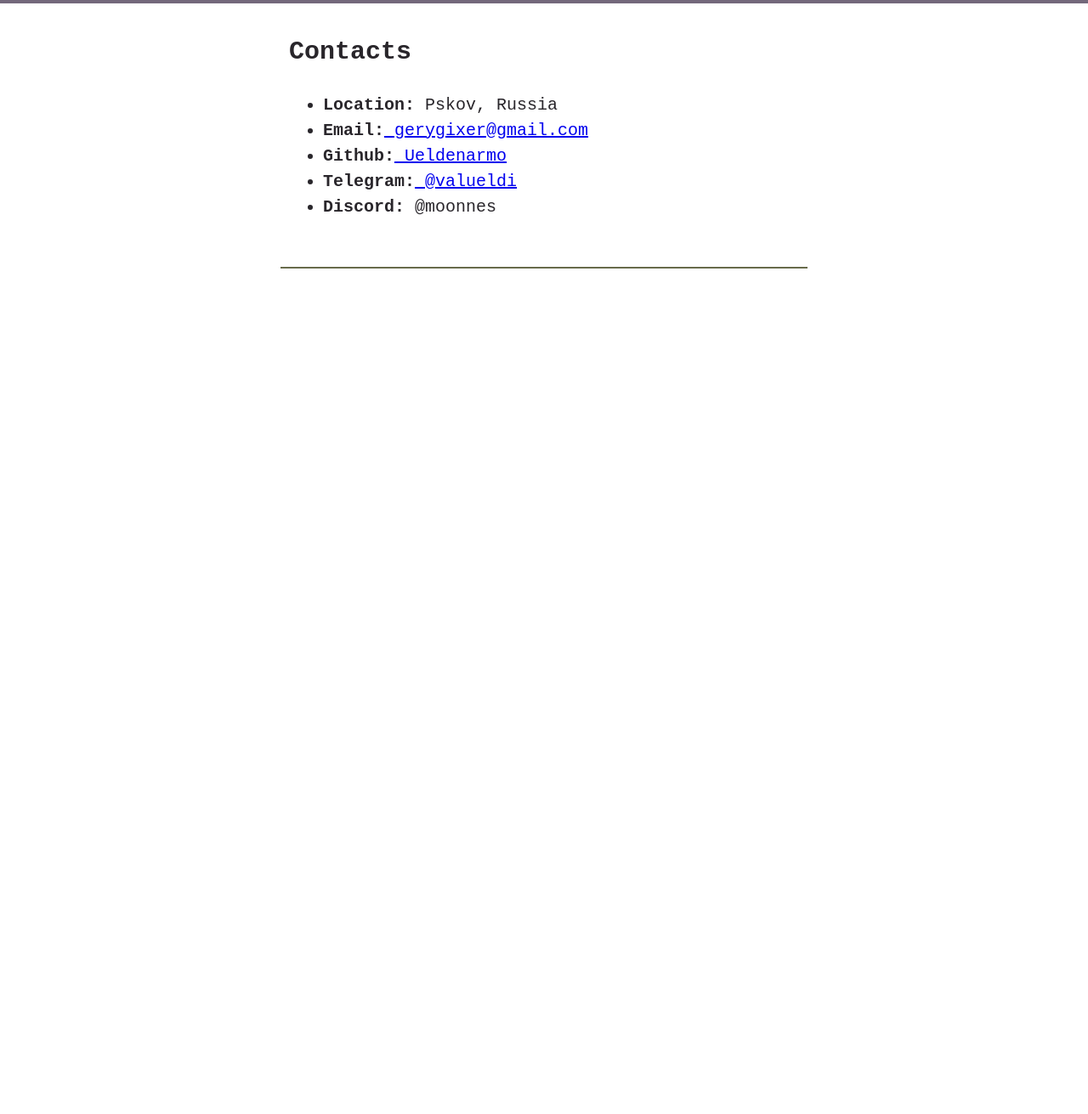
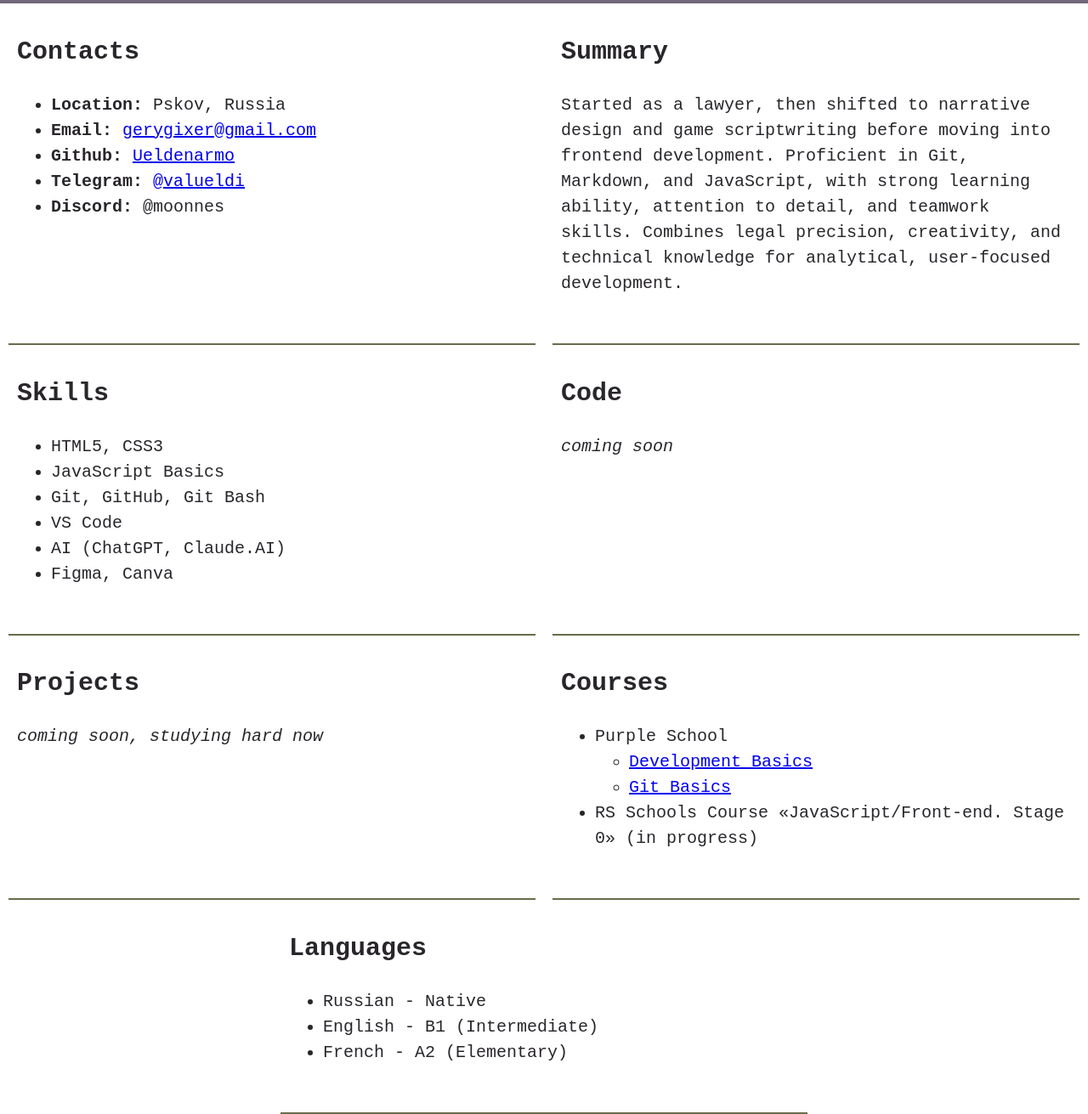
Before and after one commit to Ueldenarmo/rsschool-cv, a plain HTML site: page index.html in a window 1280 px wide. Shown: the part 359-1670 px from the top of the page at 85% size. Before the commit the page ends 800 px from the top, so only its background shows below. Drawn offline with Linux system fonts and the light colour scheme.

Commit message:
feat: add information to docs

```diff
--- a/index.html
+++ b/index.html
@@ -18,7 +18,7 @@
                     <li class="nav-item"><a href="#summary" class="nav-link">Summary</a></li>
                     <li class="nav-item"><a href="#skills" class="nav-link">Skills</a></li>
                     <li class="nav-item"><a href="#code" class="nav-link">Code</a></li>
-                    <li class="nav-item"><a href="#experience" class="nav-link">Work exp</a></li>
+                    <li class="nav-item"><a href="#projects" class="nav-link">Projects</a></li>
                     <li class="nav-item"><a href="#education" class="nav-link">Education</a></li>
                     <li class="nav-item"><a href="#languages" class="nav-link">Languages</a></li>
                 </ul>
@@ -37,18 +37,64 @@
             <section class="section" id="contacts">
                 <h2 class="section-title">Contacts</h2>
                 <ul class="section-list">
-                    <li class="section-item contacts-item"><b>Location:</b> Pskov, Russia</li>
-                    <li class="section-item contacts-item"><b>Email:</b><a href="mailto:gerygixer@gmail.com"
-                            title="email"> gerygixer@gmail.com</a></li>
-                    <li class="section-item contacts-item"><b>Github:</b><a href="https://github.com/Ueldenarmo"
-                            title="github"> Ueldenarmo</a></li>
-                    <li class="section-item contacts-item"><b>Telegram:</b><a href="https://t.me/valueldi"
-                            title="telegram"> @valueldi</a></li>
-                    <li class="section-item contacts-item"><b>Discord:</b> @moonnes</a></li>
+                    <li class="section-item contacts-item"><b>Location: </b>Pskov, Russia</li>
+                    <li class="section-item contacts-item"><b>Email: </b><a href="mailto:gerygixer@gmail.com"
+                            title="email">gerygixer@gmail.com</a></li>
+                    <li class="section-item contacts-item"><b>Github: </b><a href="https://github.com/Ueldenarmo"
+                            title="github">Ueldenarmo</a></li>
+                    <li class="section-item contacts-item"><b>Telegram: </b><a href="https://t.me/valueldi"
+                            title="telegram">@valueldi</a></li>
+                    <li class="section-item contacts-item"><b>Discord: </b>@moonnes</a></li>
+                </ul>
+            </section>
+            <section class="section" id="summary">
+                <h2 class="section-title">Summary</h2>
+                <p>Started as a lawyer, then shifted to narrative design and game scriptwriting before moving into
+                    frontend development. Proficient in Git, Markdown, and JavaScript, with strong learning ability,
+                    attention to detail, and teamwork skills. Combines legal precision, creativity, and technical
+                    knowledge for analytical, user-focused development.</p>
+            </section>
+            <section class="section" id="skills">
+                <h2 class="section-title">Skills</h2>
+                <ul class="section-list">
+                    <li class="section-item">HTML5, CSS3</li>
+                    <li class="section-item">JavaScript Basics</li>
+                    <li class="section-item">Git, GitHub, Git Bash</li>
+                    <li class="section-item">VS Code</li>
+                    <li class="section-item">AI (ChatGPT, Claude.AI)</li>
+                    <li class="section-item">Figma, Canva</li>
+                </ul>
+            </section>
+            <section class="section" id="code">
+                <h2 class="section-title">Code</h2>
+                <pre class="pre"><i>coming soon</i></pre>
+            </section>
+            <section class="section" id="projects">
+                <h2 class="section-title">Projects</h2>
+                <pre class="pre"><i>coming soon, studying hard now</i></pre>
+            </section>
+            <section class="section" id="education">
+                <h2 class="section-title">Courses</h2>
+                <ul class="section-list">
+                    <li class="section-item">Purple School</li>
+                    <ul>
+                        <li class="section-item"><a href="https://purpleschool.ru/course/code-basics"
+                                title="link-course">Development Basics</a></li>
+                        <li class="section-item"><a href="https://purpleschool.ru/course/git" title="link-course">Git
+                                Basics</a></li>
+                    </ul>
+                    <li class="section-item">RS Schools Course «JavaScript/Front-end. Stage 0» (in progress)</li>
+                </ul>
+            </section>
+            <section class="section" id="languages">
+                <h2 class="section-title">Languages</h2>
+                <ul class="section-list">
+                    <li class="section-item">Russian - Native</li>
+                    <li class="section-item">English - B1 (Intermediate)</li>
+                    <li class="section-item">French - A2 (Elementary)</li>
                 </ul>
             </section>
         </div>
-
     </main>
 
     <footer>
--- a/style.css
+++ b/style.css
@@ -128,7 +128,6 @@ body {
     letter-spacing: 5px;
     line-height: 50px;
     word-spacing: 3px;
-
 }
 
 .section-subtitle {
```
